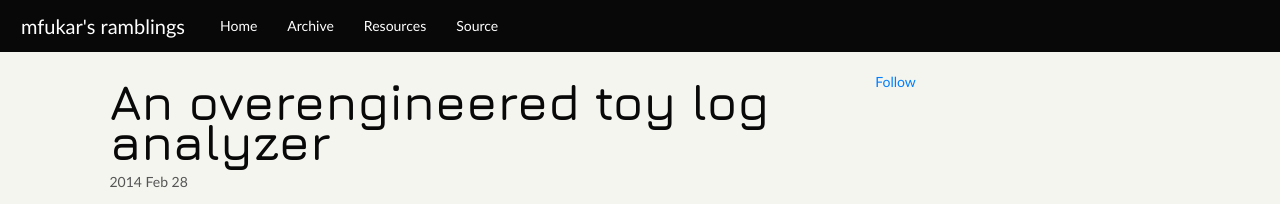
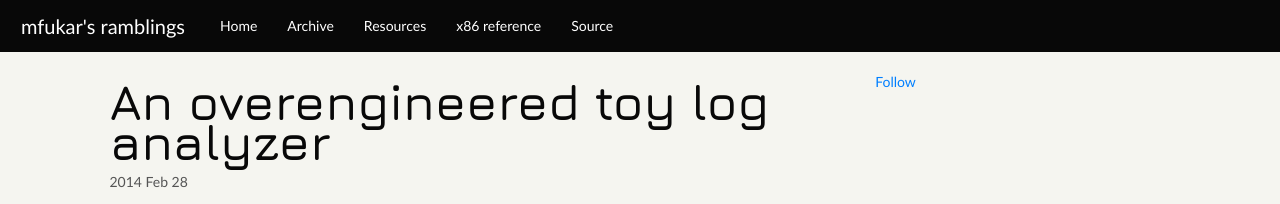
Before and after one commit to mfukar/mfukar.github.com, a Jekyll site: the page built from _posts/2014-02-28-DotD.md, in a window 1280 px wide. Shown: the top 204 px of the page. Built offline with Jekyll 4.4.1, drawn with Linux system fonts in a browser that asks for light colours; some web fonts are replaced; Markdown is read by kramdown in place of the engine named in the settings; comment, search, counter and statistics services are not loaded.

Commit message:
Navbar items should go in a separate file

```diff
--- a/_layouts/secondary.html
+++ b/_layouts/secondary.html
@@ -27,6 +27,7 @@
 					<li><a href="/index.html">Home</a></li>
 					<li><a href="/archive.html">Archive</a></li>
 					<li><a href="/resources.html">Resources</a></li>
+					<li><a href="/x86reference/ref.html">x86 reference</a></li>
 					<li><a href="https://github.com/mfukar/mfukar.github.com/">Source</a></li>
 				</ul>
 			</div>
```
